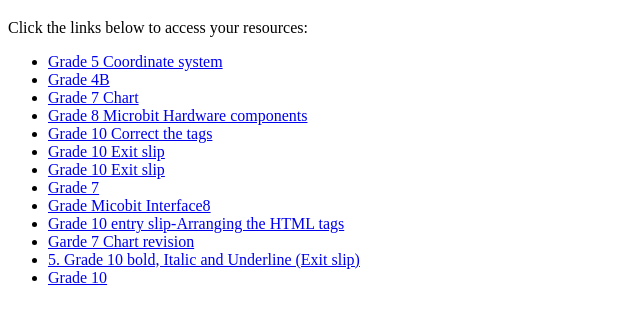
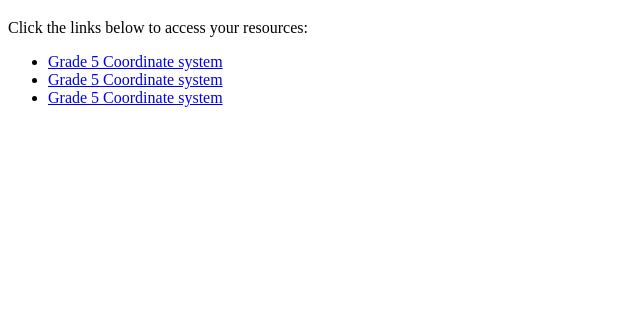
Before and after one commit to Ramya89510/Student-link, a plain HTML site: page Grade 7/index.html in a window 1280 px wide. Shown: the part 61-382 px from the top of the page, without its empty margins (0-640 px from the left). Drawn offline with Linux system fonts and the light colour scheme.

Commit message:
Update index.html

```diff
--- a/Grade 7/index.html
+++ b/Grade 7/index.html
@@ -9,19 +9,8 @@
   <p>Click the links below to access your resources:</p>
   <ul>
     <li><a href="Mario - Coordinate system.docx">Grade 5 Coordinate system</a></li>
-    <li><a href="Grade 4B/Formatting.docx">Grade 4B</a></li>
-    <li><a href="Chart.xlsx">Grade 7 Chart</a></li>
-
-    <li><a href="Microbit period 1.html">Grade 8 Microbit Hardware components</a></li>
-    <li><a href="Correcting the tags Grade 10-Recap.html">Grade 10 Correct the tags</a></li>
-    <li><a href="Exit slip- Heading, paragraph and break.html">Grade 10 Exit slip</a></li>
-    <li><a href="Grade 10.html">Grade 10 Exit slip</a></li>
-    <li><a href="4. Formatting Charts, Trends and patterns in data.xlsx">Grade 7</a></li>
-    <li><a href="MIcrobit interface.html">Grade  Micobit Interface8</a></li>
-     <li><a href="4. Arranging the HTML tags.html">Grade 10 entry slip-Arranging the HTML tags</a></li>
-     <li><a href="Garde 7 Chart revision.html">Garde 7 Chart revision</a></li>
-    <li><a href="5. Grade 10 bold, Italic and Underline (Exit slip).html">5. Grade 10 bold, Italic and Underline (Exit slip)</a></li>
-    <li><a href="Grade 10">Grade 10 </a></li>
-        </ul>
+     <li><a href="Mario - Coordinate system.docx">Grade 5 Coordinate system</a></li>
+     <li><a href="Mario - Coordinate system.docx">Grade 5 Coordinate system</a></li>
+            </ul>
 </body>
 </html>
```
